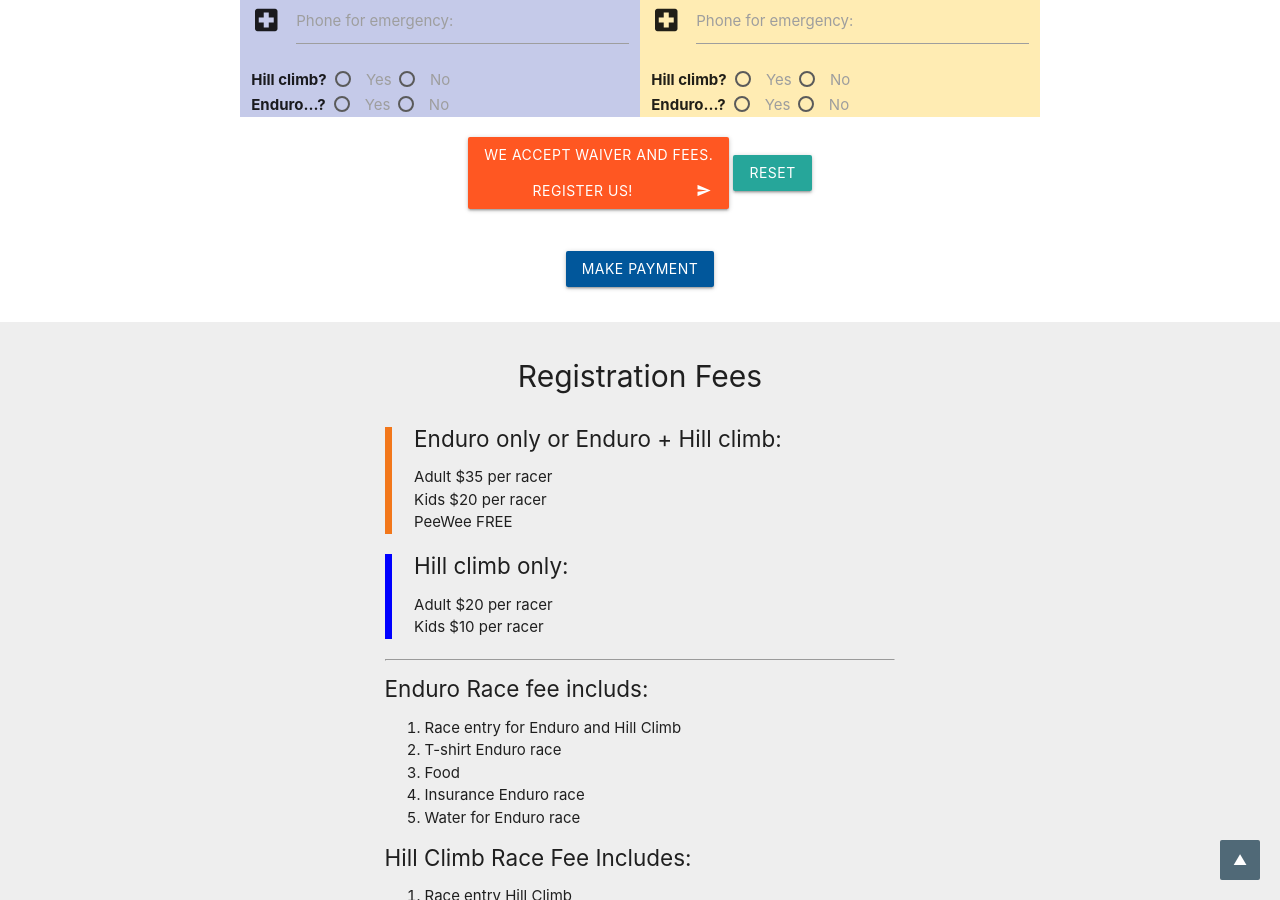
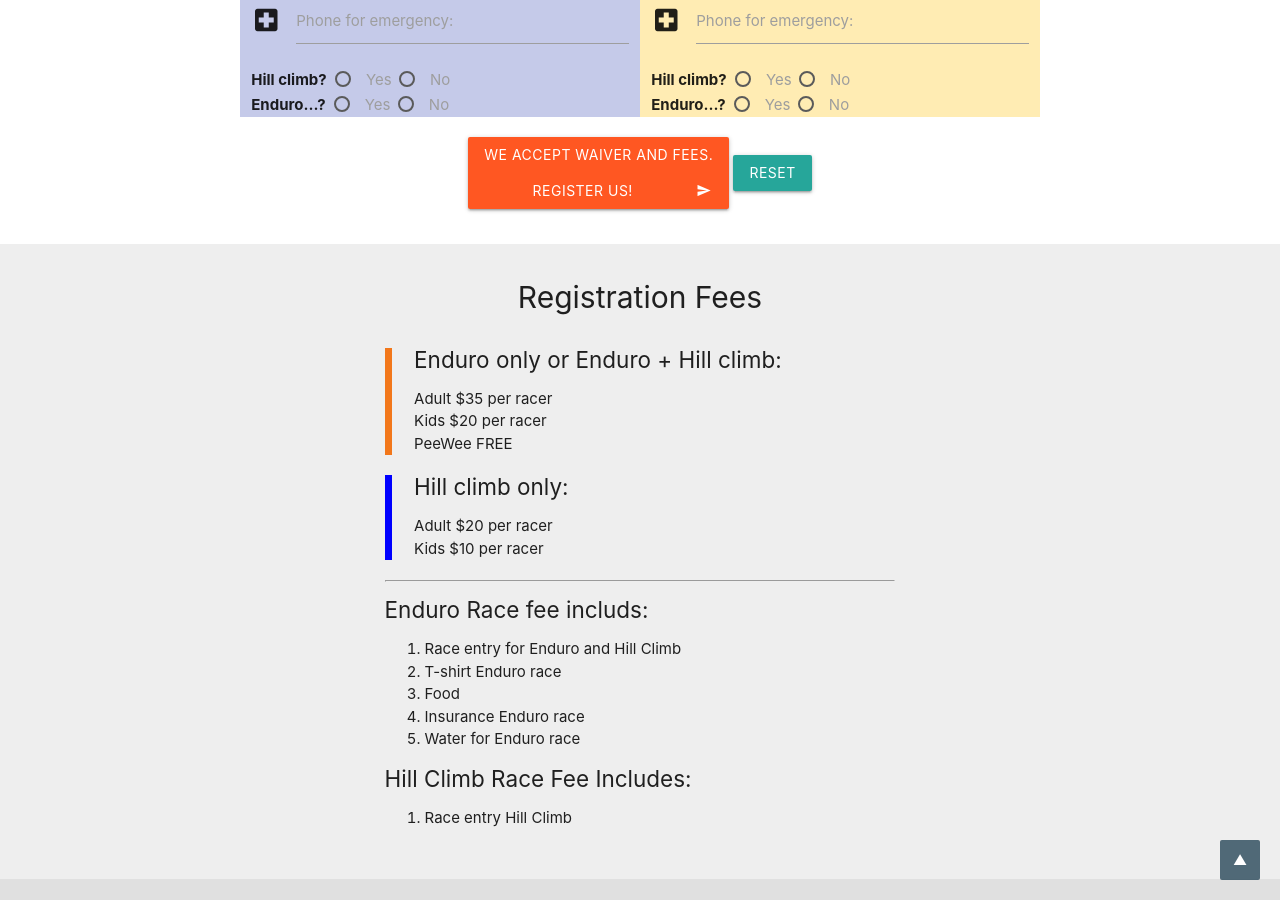
Before and after one commit to yong-lim/Enduro, a Jekyll site: the page built from index.md, in a window 1280 px wide and 900 px high, scrolled down 1247 px. Built offline with Jekyll 4.4.1, drawn with Linux system fonts in a browser that asks for light colours.

Commit message:
Rename form to formG

```diff
--- a/_includes/formG.html
+++ b/_includes/formG.html
@@ -3,14 +3,14 @@
 <iframe name="hiddenConfirm" id="hiddenConfirm" style="display:none;"
   onload="if(submitted){
     window.location='{{ site.baseurl }}';
-    document.getElementById('form').classList.add('hidden');
+    document.getElementById('formG').classList.add('hidden');
     document.getElementById('thank-you').classList.remove('hidden');
   }">
 </iframe>
 
 {% include thank-you.html %}
 
-<section class="section section-form scrollspy" id="form">
+<section class="section section-form scrollspy" id="formG">
   <div class="container">
     <h4 class="center">Please fill in the form to register:</h4>
     <form action="https://docs.google.com/forms/d/e/1FAIpQLSfTL3EHr9QD0iadIK9pktDj82KAQ_DGXEWEeQORCV2R79Jk0A/formResponse" method="post" target="hiddenConfirm" onsubmit="submitted=true">
@@ -75,9 +75,5 @@
       </div>
     </form>
 
-    <br>
-    <div class="row center">
-        <a href="#pay" class="waves-effect waves-light btn light-blue darken-4">Make Payment</a>
-    </div>
   </div>
 </section>
```
